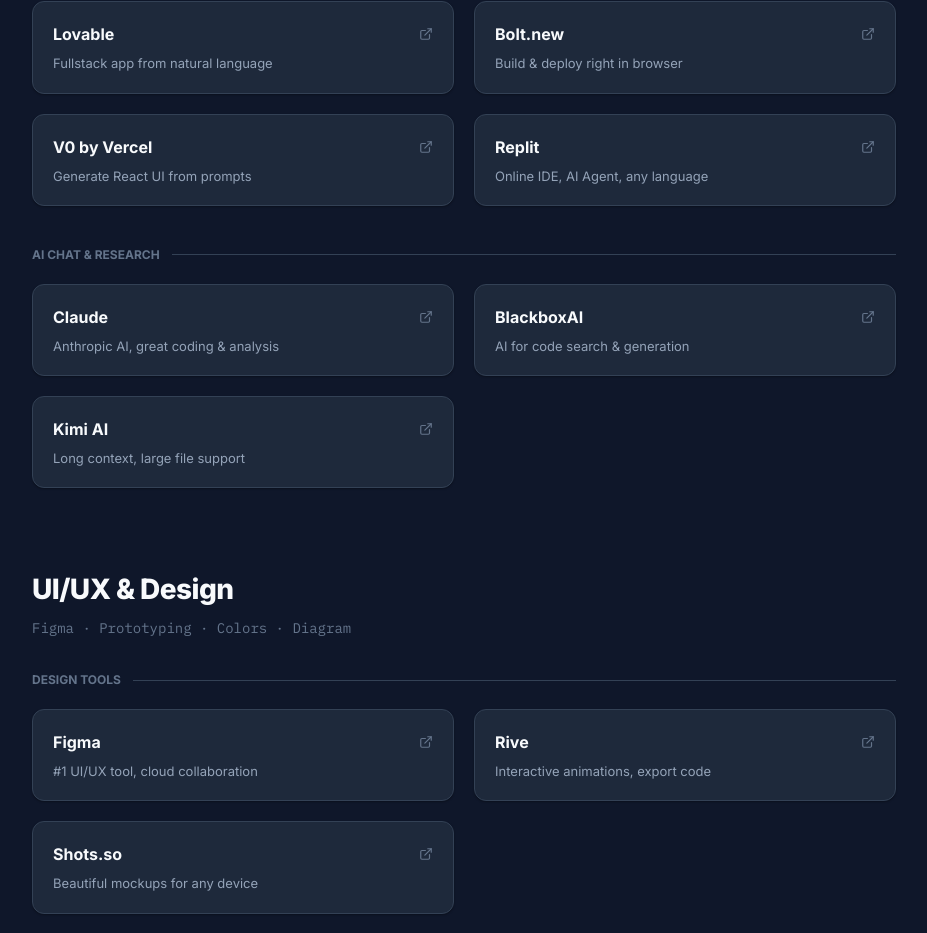
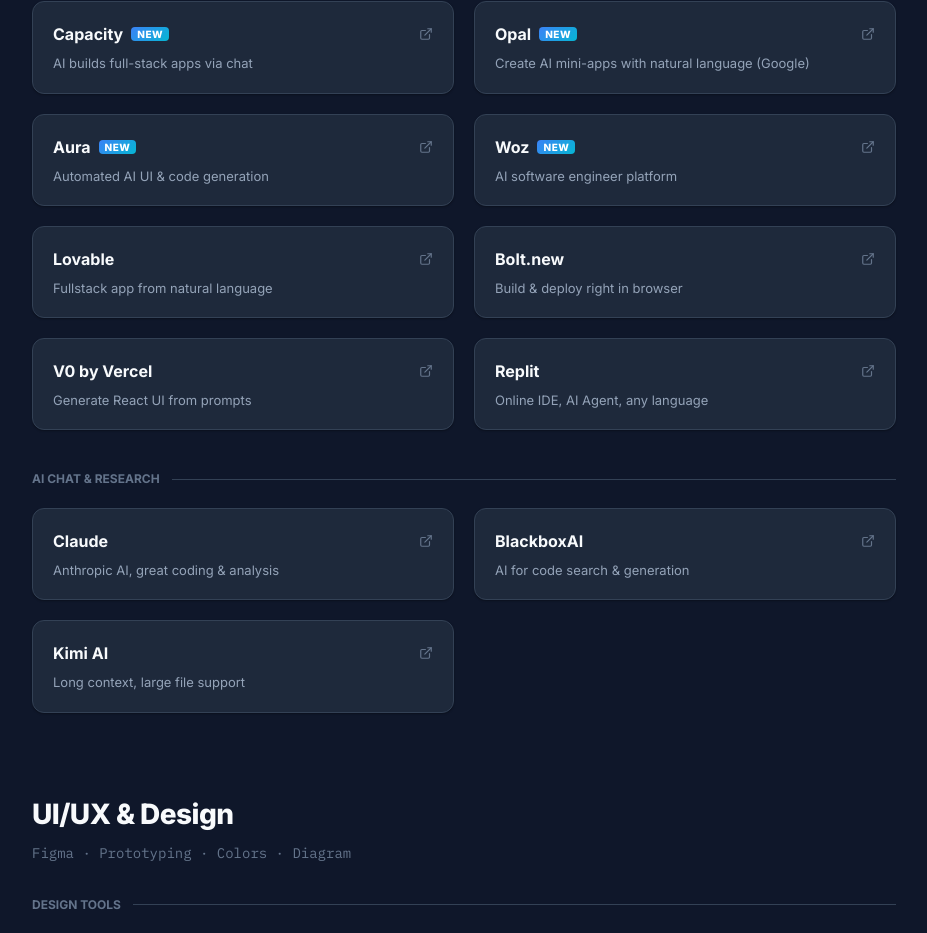
Before and after one commit to ntainguyenit/Tech-Resources, a React (Vite) app: page / in a window 1280 px wide. Shown: the part 2453-3386 px from the top of the page, without its empty margins (320-1247 px from the left). Built offline with nearby package versions, Linux system fonts and the light colour scheme.

Commit message:
feat: add resources data structure and populate with technical learning links

```diff
--- a/src/data/resources.ts
+++ b/src/data/resources.ts
@@ -88,6 +88,10 @@
       {
         title: { vi: "Vibe Coding / App Builder", en: "Vibe Coding / App Builder" },
         links: [
+          { id: "capacity", name: "Capacity", url: "https://capacity.so/", note: { vi: "AI xây dựng app full-stack qua chat", en: "AI builds full-stack apps via chat" }, isNew: true },
+          { id: "opal", name: "Opal", url: "https://opal.withgoogle.com/landing", note: { vi: "Tạo mini-app AI bằng ngôn ngữ tự nhiên (Google)", en: "Create AI mini-apps with natural language (Google)" }, isNew: true },
+          { id: "aura", name: "Aura", url: "https://aura.build/", note: { vi: "Tự động tạo UI & code bằng AI", en: "Automated AI UI & code generation" }, isNew: true },
+          { id: "woz", name: "Woz", url: "https://withwoz.com/", note: { vi: "Nền tảng kỹ sư phần mềm AI", en: "AI software engineer platform" }, isNew: true },
           { id: "lovable", name: "Lovable", url: "https://lovable.dev/", note: { vi: "Fullstack app từ ngôn ngữ tự nhiên", en: "Fullstack app from natural language" } },
           { id: "bolt", name: "Bolt.new", url: "https://bolt.new/", note: { vi: "Build & deploy ngay trong browser", en: "Build & deploy right in browser" } },
           { id: "v0", name: "V0 by Vercel", url: "https://v0.dev/", note: { vi: "Gen UI React từ prompt", en: "Generate React UI from prompts" } },
@@ -112,6 +116,7 @@
       {
         title: { vi: "Công cụ thiết kế", en: "Design Tools" },
         links: [
+          { id: "skeudesign", name: "SkeuDesign", url: "https://skeudesign.com/", note: { vi: "AI tạo icon 3D skeuomorphic", en: "AI generates 3D skeuomorphic icons" }, isNew: true },
           { id: "figma", name: "Figma", url: "https://www.figma.com/", note: { vi: "Tool UI/UX số 1, cộng tác cloud", en: "#1 UI/UX tool, cloud collaboration" } },
           { id: "rive", name: "Rive", url: "https://rive.app/", note: { vi: "Animation tương tác, export code", en: "Interactive animations, export code" } },
           { id: "shots", name: "Shots.so", url: "https://shots.so/", note: { vi: "Mockup màn hình mọi thiết bị", en: "Beautiful mockups for any device" } },
```
